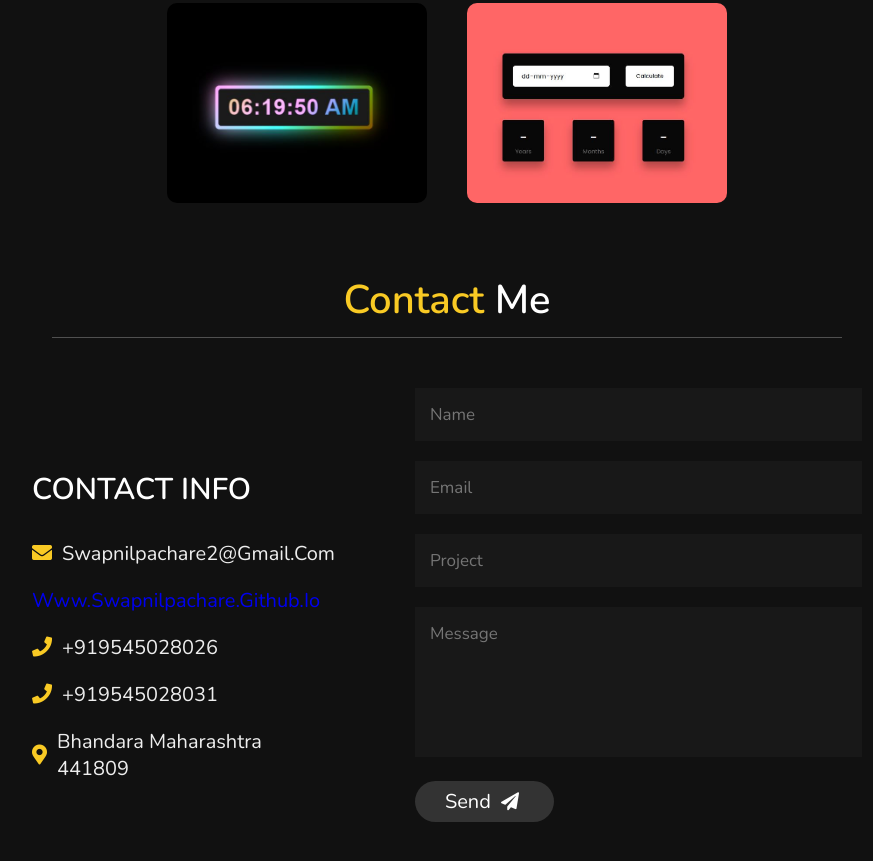
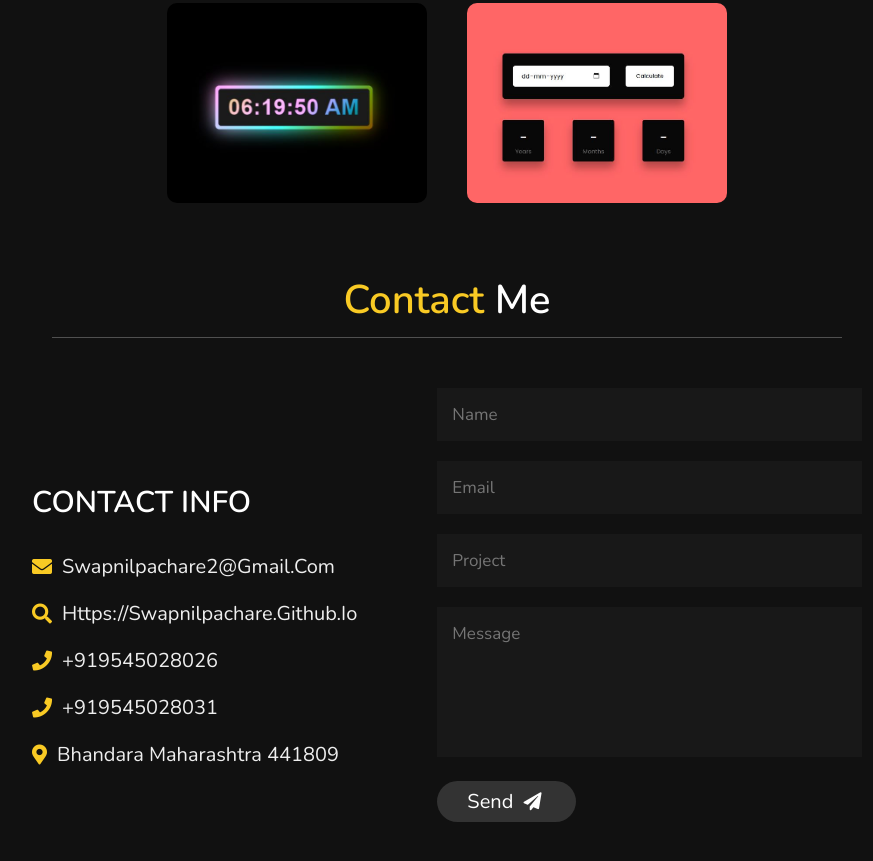
Before and after one commit to sappupachare/sappupachare.github.io, a plain HTML site: page index.html in a window 1280 px wide. Shown: the part 5609-6470 px from the top of the page, without its empty margins (368-1241 px from the left). Drawn offline with nearby package versions, Linux system fonts and the light colour scheme.

Commit message:
Update index.html

```diff
--- a/index.html
+++ b/index.html
@@ -278,7 +278,7 @@
 
         <div class="info">
             <h3> <i class="fas fa-envelope"></i> swapnilpachare2@gmail.com </h3>
-			<h3><a href="https://swapnilpachare.github.io">www.swapnilpachare.github.io</a></h3>
+	    <h3> <i class="fas fa-search"></i>https://swapnilpachare.github.io </h3>
             <h3> <i class="fas fa-phone"></i> +919545028026 </h3>
             <h3> <i class="fas fa-phone"></i> +919545028031 </h3>
             <h3> <i class="fas fa-map-marker-alt"></i> Bhandara Maharashtra 441809 </h3>
```
